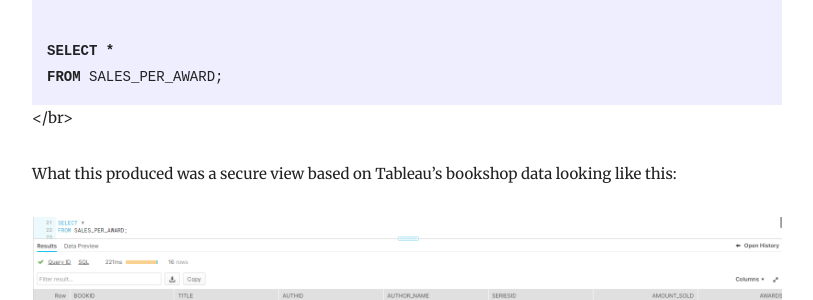
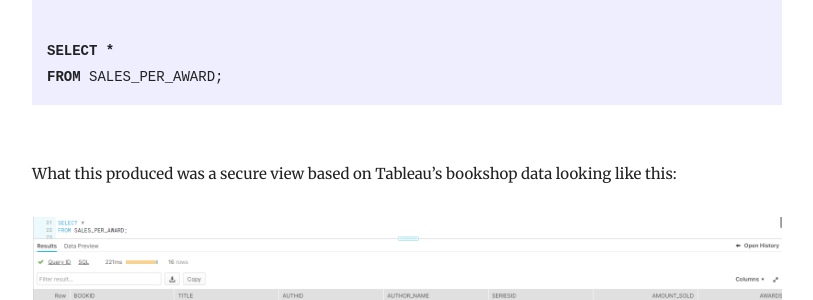
Before and after one commit to CRMarland/crmarland.github.io, a Jekyll site: the page built from _posts/2021-06-24-sharing-with-reader-accounts-in-snowflake.md, in a window 1280 px wide and 1400 px high, scrolled down 1984 px. Shown: the part 152-452 px from the top of the window, without its empty margins (233-1046 px from the left). Built offline with Jekyll 4.4.1, drawn with Linux system fonts in a browser that asks for light colours; nearby versions of some CDN libraries; some of the changed text lies outside the part shown.

Commit message:
Fix line breaks

````diff
--- a/_posts/2021-06-24-sharing-with-reader-accounts-in-snowflake.md
+++ b/_posts/2021-06-24-sharing-with-reader-accounts-in-snowflake.md
@@ -45,7 +45,7 @@
 FROM SALES_PER_AWARD;
 ```
 
-</br>
+<br />
 
 What this produced was a secure view based on [Tableau's bookshop data](https://help.tableau.com/current/pro/desktop/en-us/bookshop_data.htm) looking like this:
 
@@ -67,7 +67,7 @@
     TYPE = READER;
 ```
 
-</br>
+<br />
 
 Or if you want to use the web interface, you can do so as below:
 
@@ -91,7 +91,7 @@
 CREATE SHARE BOOKSHOP_SHARE;
 ```
 
-</br>
+<br />
 
 2. Grant usage on the database (replace DEMO with your database name and BOOKSHOP_SHARE with your share name), then on the schema (replace DEMO.BOOKSHOP with your schema name), and then on any view or tables you wish to include in the share (replace DEMO.BOOKSHOP.SALES_PER_AWARD with the view/table etc you wish to share)
 
@@ -103,7 +103,7 @@
 GRANT SELECT ON DEMO.BOOKSHOP.SALES_PER_AWARD TO SHARE BOOKSHOP_SHARE;
 ```
 
-</br>
+<br />
 
 3. Just check your grants and make sure your share has access to everything you want it to.
 
@@ -111,7 +111,7 @@
 SHOW GRANTS TO SHARE BOOKSHOP_SHARE;
 ```
 
-</br>
+<br />
 
 4. Now you need to establish the link between your share, and your reader admin account. To do this, you need to alter the share and add the **locator** value you noted down when executing the SHOW MANAGED ACCOUNTS command.
 
@@ -119,7 +119,7 @@
 ALTER SHARE BOOKSHOP_SHARE ADD ACCOUNTS = <insert_reader_account_admin_locator>;
 ```
 
-</br>
+<br />
 
 ## STEP 4: SET UP THE SHARE IN THE READER ADMIN ACCOUNT
 
@@ -135,7 +135,7 @@
 CREATE WAREHOUSE READING_WH;
 ```
 
-</br>
+<br />
 
 2. Create a database using the share - replace READING_DB with whatever you wish to call your database, and YT1837."BOOKSHOP_SHARE" with the name of the share; the TT1837 bit is the locator of the data provider account.
 
@@ -143,7 +143,7 @@
 CREATE DATABASE READING_DB FROM SHARE YT1837."BOOKSHOP_SHARE";
 ```
 
-</br>
+<br />
 
 3. Import the privileges attached to the share to your role(s) - replace READING_DB with your database name as chosen in 4.2, and replace ACCOUNTADMIN with whichever role you want to allocate the imported privileges to (I definitely suggest granting it to ACCOUNTADMIN though)
 
@@ -151,7 +151,7 @@
 GRANT IMPORTED PRIVILEGES ON DATABASE READING_DB TO ROLE ACCOUNTADMIN;
 ```
 
-</br>
+<br />
 
 4. Test your share!
 
@@ -160,7 +160,7 @@
 FROM READING_DB.BOOKSHOP.SALES_PER_AWARD;
 ```
 
-</br>
+<br />
 
 Mine is looking pretty good!
 
````
